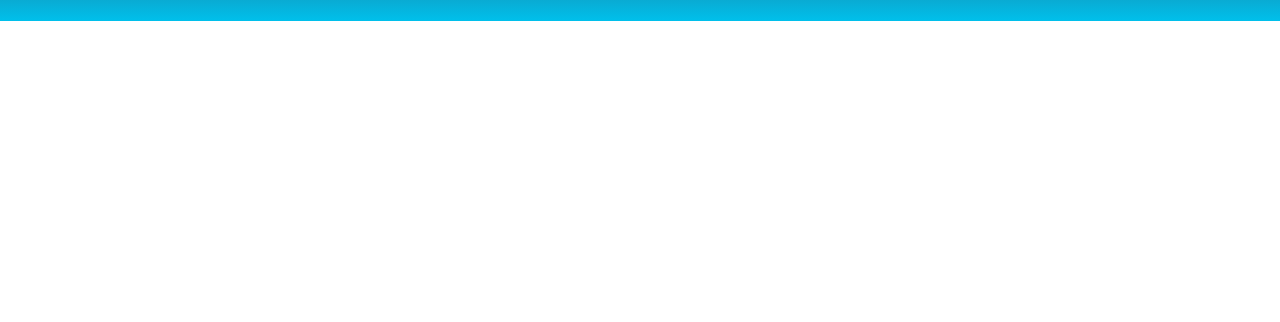
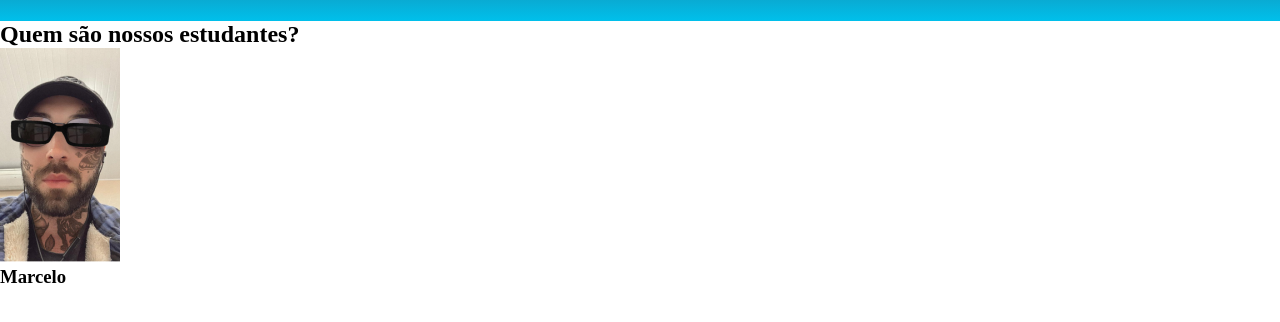
Before and after one commit to AryelVolp/iii, a plain HTML site: page index.html in a window 1280 px wide. Shown: the part 256-578 px from the top of the page. Drawn offline with Linux system fonts and the light colour scheme; a web font is replaced by a local one.

Commit message:
Add files via upload

```diff
--- a/index.html
+++ b/index.html
@@ -28,6 +28,11 @@
 
 
 </section>
+<section class="estudante">
+    <h2 class="estudante-titulo">Quem são nossos estudantes?</h2>
+    <img src="./img/Marcelo 1.png" alt="foto do estudante Marcelo">
+    <h3>Marcelo</h3>
+</section>
 
 </body>
 </html>
--- a/style.css
+++ b/style.css
@@ -29,3 +29,6 @@ header {
         align-items: center;
         padding: 24px 0;
     }
+    .estudante-imagem{
+        width: 120px;
+    }
```
Also changed, not shown: img/Marcelo 1.png (added).
